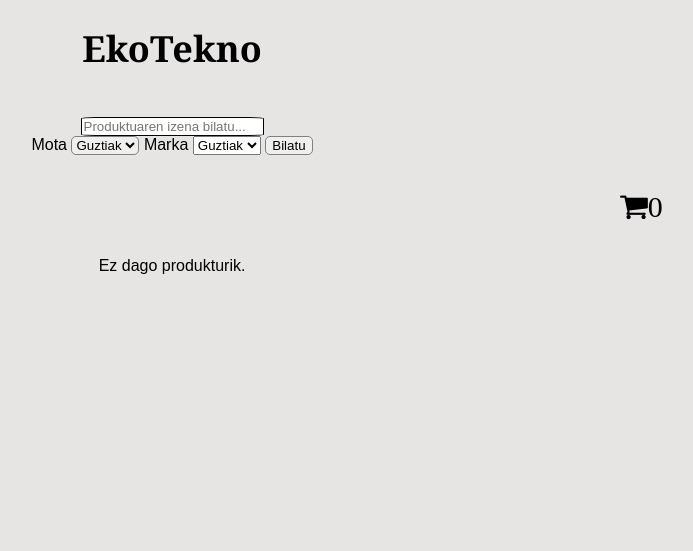
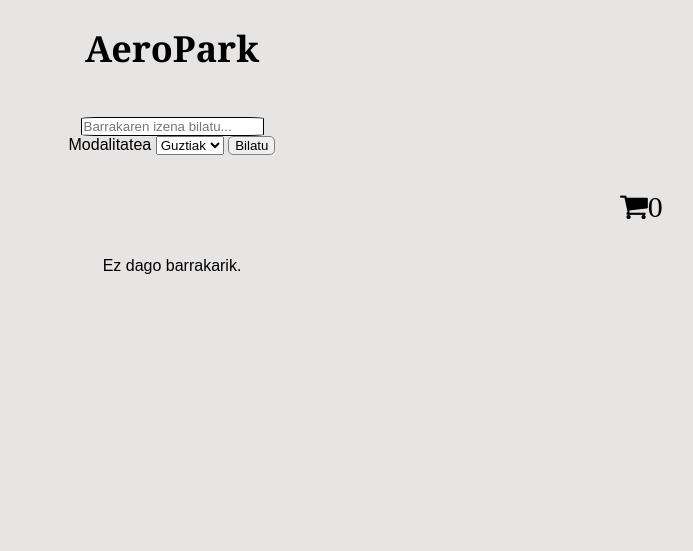
Before and after one commit to jul-aro-aye/Erronka3-3Taldea, a PHP site: page /produktuOrria.php in a window 1280 px wide. Shown: the part 67-618 px from the top of the page, without its empty margins (468-1161 px from the left). Run offline with PHP 8.4, Linux system fonts and the light colour scheme; data that the repository does not hold is empty.

Commit message:
Zerbitzuen orria aldatuta

```diff
--- a/web/CSS+Irudiak/css.css
+++ b/web/CSS+Irudiak/css.css
@@ -138,7 +138,7 @@
 
     }
 
-    #produktuak {
+    #barrakak {
         display: flex;
         flex-wrap: wrap;
         gap: 20px;
@@ -155,7 +155,7 @@
     }
 
 
-    .produktua {
+    .barraka {
         border: 1px solid #ddd;
         padding: 15px;
         border-radius: 10px;
@@ -171,12 +171,12 @@
     }
 
 
-    .produktua h3 {
+    .barraka h3 {
         margin: 0;
         font-size: 18px;
     }
 
-    .produktua p {
+    .barraka p {
         color: #333;
         font-size: 16px;
         margin: 10px 0 0;
--- a/web/produktuOrria/produktuOrria.php
+++ b/web/produktuOrria/produktuOrria.php
@@ -6,19 +6,16 @@ require_once("../db.php");
 
 $conn = konexioaSortu();
 
-$mota = isset($_GET['mota']) ? $conn->real_escape_string($_GET['mota']) : '';
-$marka = isset($_GET['marka']) ? $conn->real_escape_string($_GET['marka']) : '';
+$modalitatea = isset($_GET['modalitatea']) ? $conn->real_escape_string($_GET['modalitatea']) : '';
 $bilatu = isset($_GET["izenaBilatu"]) ? htmlspecialchars($_GET["izenaBilatu"]) : '';
 
 
-$sql = "SELECT izena, prezioa, mota FROM erronka2.produktua";
-if (!empty($mota) && !empty($marka)) {
-    $sql .= " WHERE mota = '$mota' AND marka = '$marka'";
-} elseif (!empty($mota)) {
-    $sql .= " WHERE mota = '$mota'";
-} elseif (!empty($marka)) {
-    $sql .= " WHERE marka = '$marka'";
+$sql = "SELECT izena, modalitatea, kapazitatea, prezioa FROM barraka";
+if (!empty($modalitatea)) {
+    $sql .= " WHERE modalitatea = '$modalitatea'";
 }
+
+
 
 $emaitza = $conn->query($sql);
 
@@ -67,60 +64,47 @@ $irudiak = [
 <body>
 
     <div class="content-osoa">
-        <h1 id="enpresaIzena">EkoTekno</h1>
+        <h1 id="enpresaIzena">AeroPark</h1>
         <form id="filtro" method="GET" action="produktuOrria.php">
-            <input type="text" name="izenaBilatu" placeholder="Produktuaren izena bilatu..." /><br>
+            <input type="text" name="izenaBilatu" placeholder="Barrakaren izena bilatu..." /><br>
 
-            <label for="mota">Mota</label>
-            <select id="mota" name="mota">
+            <label for="modalitatea">Modalitatea</label>
+            <select id="modalitatea" name="modalitatea">
                 <option value="">Guztiak</option>
                 <?php
-                $motasql = "SELECT DISTINCT mota FROM erronka2.produktua";
-                $motaResult = $conn->query($motasql);
-                while ($motaRow = $motaResult->fetch_assoc()) {
-                    $selected = ($mota == $motaRow['mota']) ? 'selected' : '';
-                    echo "<option value='" . htmlspecialchars($motaRow['mota']) . "' $selected>" . htmlspecialchars($motaRow['mota']) . "</option>";
+                $modalitateasql = "SELECT DISTINCT modalitatea FROM barraka";
+                $modalitateaResult = $conn->query($modalitateasql);
+                while ($modalitateaRow = $modalitateaResult->fetch_assoc()) {
+                    $selected = ($modalitatea == $modalitateaRow['modalitatea']) ? 'selected' : '';
+                    echo "<option value='' " . htmlspecialchars($modalitateaRow['modalitatea']) . "' $selected>" . htmlspecialchars($modalitateaRow['modalitatea']) . "</option>";
                 }
                 ?>
             </select>
-
-            <label for="marka">Marka</label>
-            <select id="marka" name="marka">
-                <option value="">Guztiak</option>
-                <?php
-                $markasql = "SELECT DISTINCT marka FROM erronka2.produktua";
-                $markaResult = $conn->query($markasql);
-                while ($markaRow = $markaResult->fetch_assoc()) {
-                    $selected = ($marka == $markaRow['marka']) ? 'selected' : '';
-                    echo "<option value='" . htmlspecialchars($markaRow['marka']) . "' $selected>" . htmlspecialchars($markaRow['marka']) . "</option>";
-                }
-                ?>
-            </select>
-
             <button id="botoia" type="submit">Bilatu</button>
         </form>
         <div id="karritoa-ikonoa">
             <a href="karritoa.php"><i class="fa fa-shopping-cart" id="karritoa"><span
                         id="karrito-kopurua">0</span></i></a>
         </div>
-        <div id="produktuak">
+        <div id="barrakak">
             <?php
             if ($emaitza->num_rows > 0) {
                 while ($row = $emaitza->fetch_assoc()) {
                     if (strpos(strtolower($row["izena"]), strtolower($bilatu)) !== false) {
-                        $produktuIzena = $row["izena"];
-                        $produktuIrudi = isset($irudiak[$produktuIzena]) ? $irudiak[$produktuIzena] : "img/default.jpg";
-                        echo "<div class='produktua'>";
-                        echo "<img src='" . $produktuIrudi . "' height='100px' width='75px' alt='" . htmlspecialchars($produktuIzena) . "'>";
+                        $barrakaIzena = $row["izena"];
+                        $barrakaIrudi = isset($irudiak[$barrakaIzena]) ? $irudiak[$barrakaIzena] : "img/default.jpg";
+                        echo "<div class='barraka'>";
+                        echo "<img src='" . $barrakaIrudi . "' height='100px' width='75px' alt='" . htmlspecialchars($barrakaIzena) . "'>";
                         echo "<h3>" . htmlspecialchars($row["izena"]) . "</h3>";
-                        echo "<p>Prezioa: $" . number_format($row["prezioa"], 2) . "</p>";
+                        echo "<p>Modalitatea: " . htmlspecialchars($row["modalitatea"])."</p>";
+                        echo "<p>Kapazitatea ". htmlspecialchars($row["kapazitatea"]). "</p>";
+                        echo "<p>Prezioa: €" . number_format($row["prezioa"], 2) . "</p>";
                         echo "<button class='gehituSaskira' data-izena='" . htmlspecialchars($row["izena"]) . "' data-prezioa='" . $row["prezioa"] . "'>Gehitu saskira</button>";
-
                         echo "</div>";
                     }
                 }
             } else {
-                echo "<p>Ez dago produkturik.</p>";
+                echo "<p>Ez dago barrakarik.</p>";
             }
             ?>
         </div>
```
